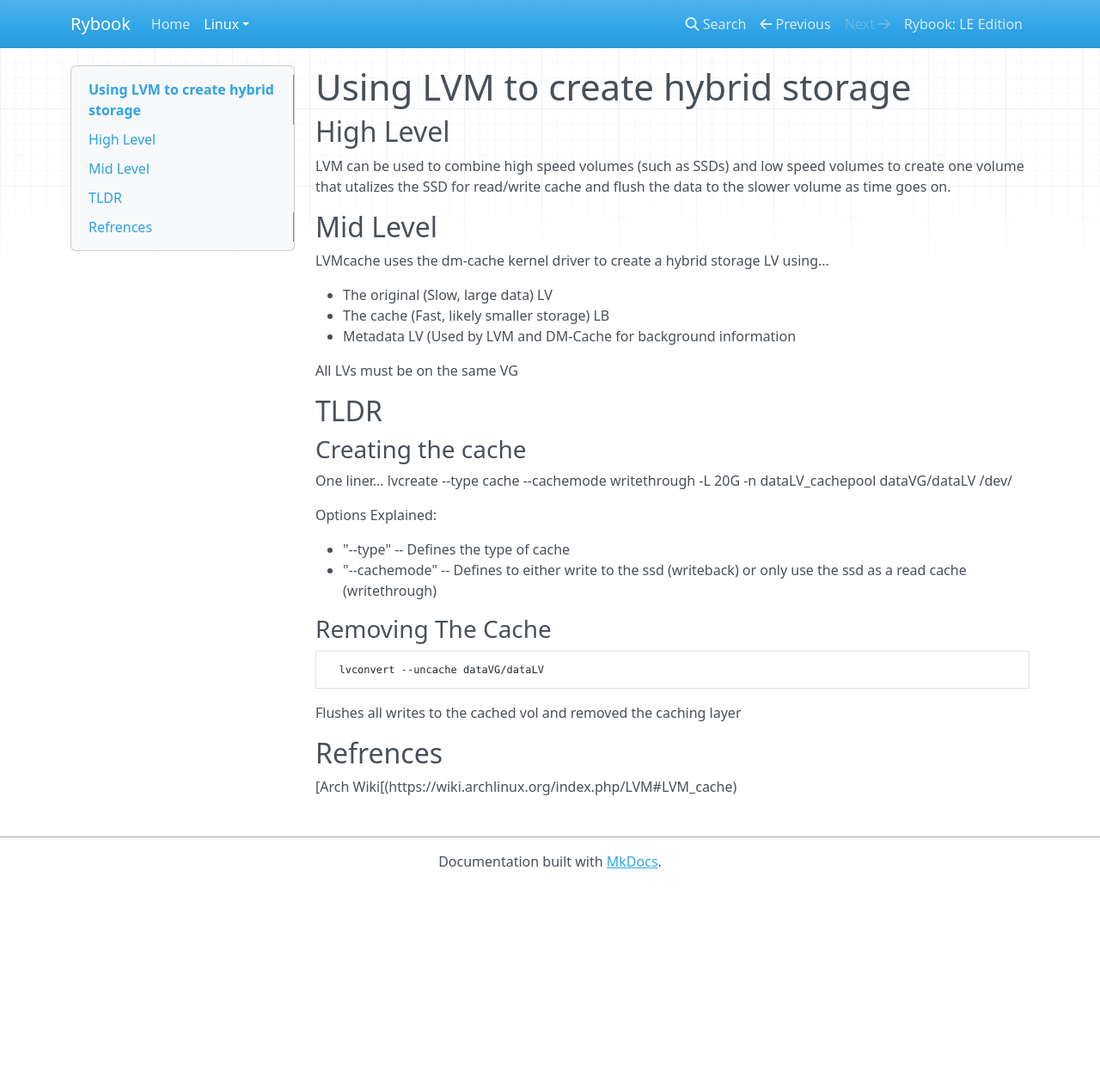
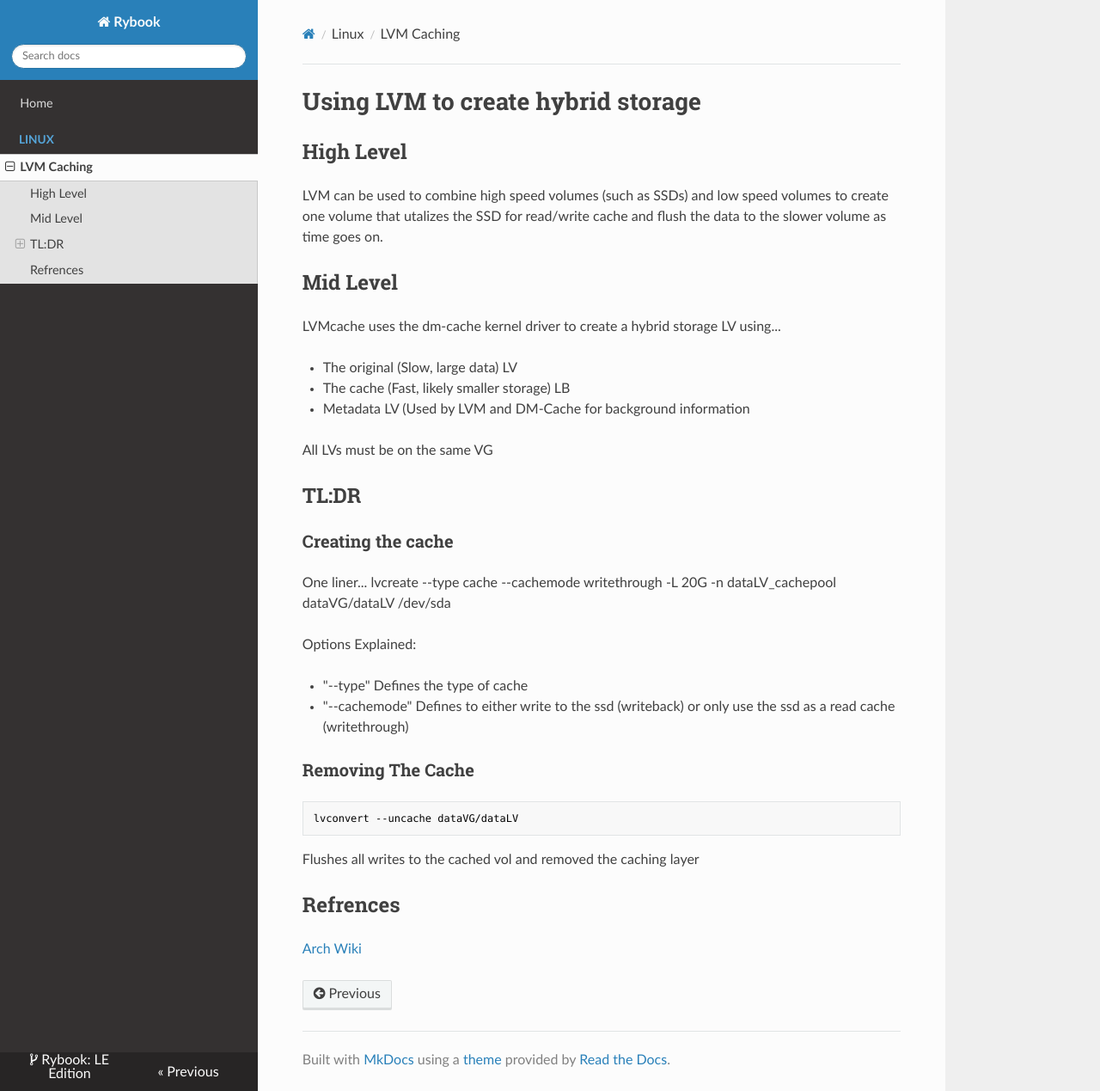
Before and after one commit to rwaltr/rybook, an MkDocs documentation site: the page built from docs/linux/lvm/lvmcache.md, in a window 1280 px wide and 1269 px high. Shown: the whole window at 86% size. Built offline with MkDocs 1.6.1, drawn with Linux system fonts in a browser that asks for light colours; nearby versions of some CDN libraries.

Commit message:
now we are getting somewhere

```diff
--- a/docs/linux/lvm/lvmcache.md
+++ b/docs/linux/lvm/lvmcache.md
@@ -14,25 +14,26 @@ LVMcache uses the dm-cache kernel driver to create a hybrid storage LV using...
 
 All LVs must be on the same VG
 
-## TLDR
+## TL:DR
 
 ### Creating the cache
 
 One liner...
-       lvcreate --type cache --cachemode writethrough -L 20G -n dataLV_cachepool dataVG/dataLV /dev/<ssd>
+    lvcreate --type cache --cachemode writethrough -L 20G -n dataLV_cachepool dataVG/dataLV /dev/sda
 
 Options Explained:
 
 - "--type"
--- Defines the type of cache
+Defines the type of cache
+
 - "--cachemode"
--- Defines to either write to the ssd (writeback) or only use the ssd as a read cache (writethrough)
+Defines to either write to the ssd (writeback) or only use the ssd as a read cache (writethrough)
 
 ### Removing The Cache
 
-      lvconvert --uncache dataVG/dataLV
+    lvconvert --uncache dataVG/dataLV
 
 Flushes all writes to the cached vol and removed the caching layer
 
 ## Refrences
-[Arch Wiki[(https://wiki.archlinux.org/index.php/LVM#LVM_cache)
+[Arch Wiki](https://wiki.archlinux.org/index.php/LVM#LVM_cache)
--- a/mkdocs.yml
+++ b/mkdocs.yml
@@ -3,7 +3,7 @@ site_description: A field book by a guy in the field
 site_author: Ryan W Walter
 repo_url: 'https://git.onr.com/rwwalter/rybook'
 repo_name: 'Rybook: LE Edition'
-
+theme: readthedocs
 
 nav:
     - Home: 'index.md'
```
